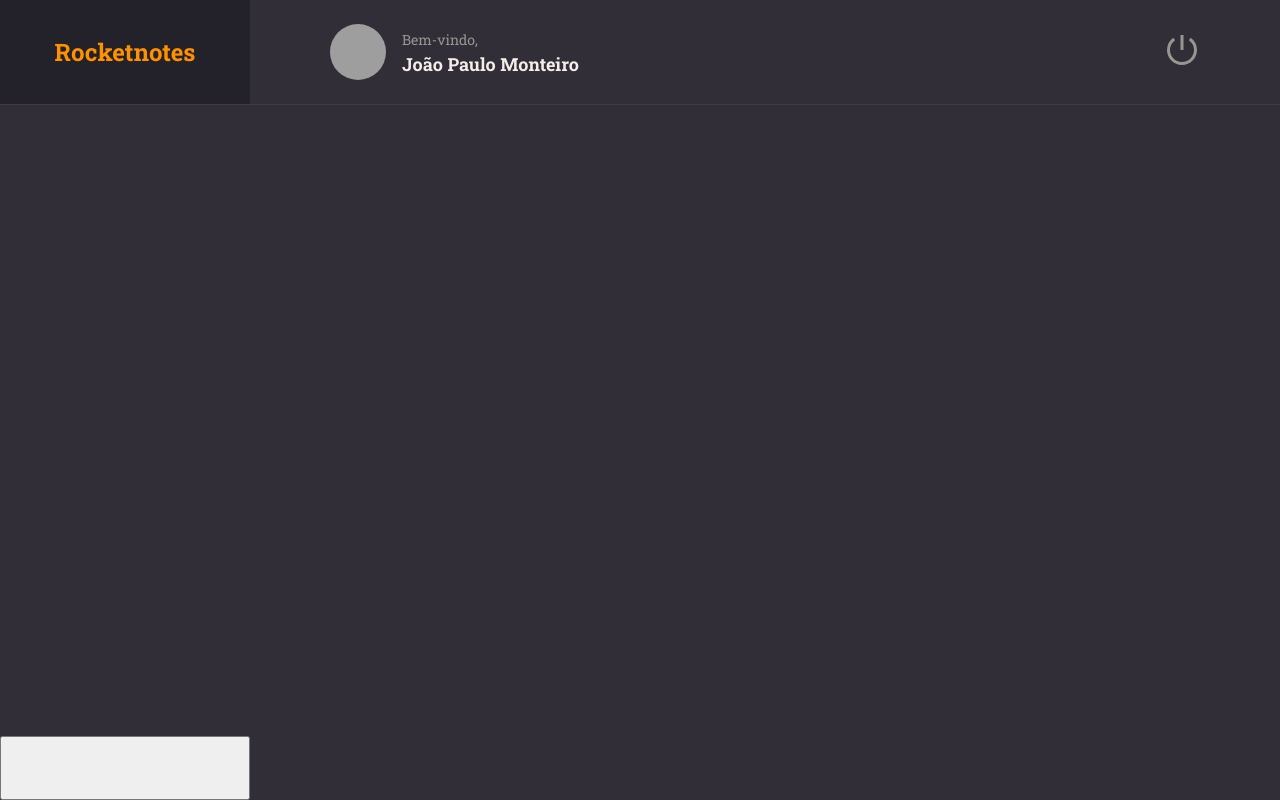
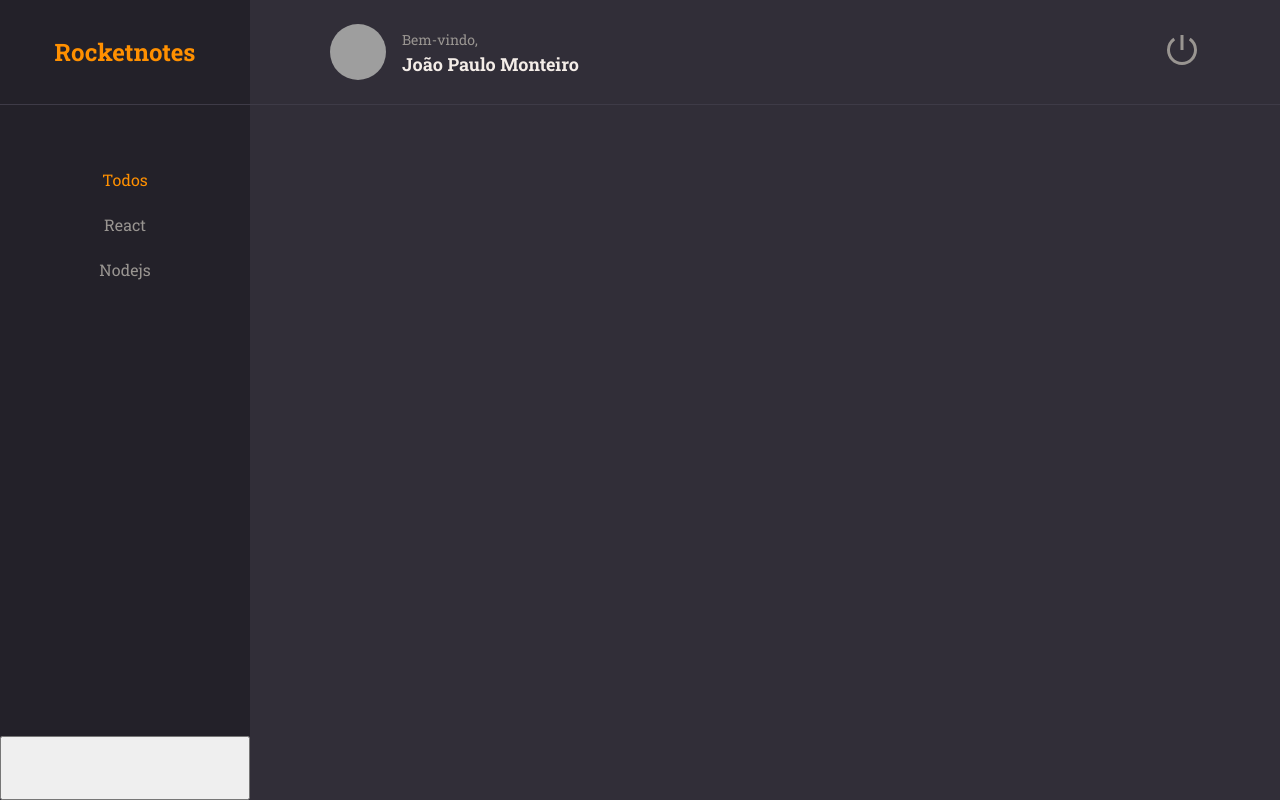
Before and after one commit to JMonteiroh/RocketNotes, a React (Vite) app: page / in a window 1280 px wide. Built offline with nearby package versions, Linux system fonts and the light colour scheme; grey boxes are pictures that could not be loaded.

Commit message:
added buttonText in menu

```diff
--- a/src/components/ButtonText/index.jsx
+++ b/src/components/ButtonText/index.jsx
@@ -1,9 +1,10 @@
 import { Container } from './style';
 
-export function ButtonText({ title, ...rest }) {
+export function ButtonText({ title, isActive = false, ...rest }) {
   return (
     <Container
       type="button"
+      isActive={isActive}
       {...rest}
     >
       {title}
--- a/src/components/ButtonText/style.js
+++ b/src/components/ButtonText/style.js
@@ -2,7 +2,7 @@
 
 export const Container = styled.button`
   background: none;
-  color:${({ theme }) => theme.COLORS.ORANGE};
+  color:${({ theme, isActive }) =>  isActive ? theme.COLORS.ORANGE : theme.COLORS.GRAY_100};
 
   border: none;
   font-size: 16px;
--- a/src/pages/Home/index.jsx
+++ b/src/pages/Home/index.jsx
@@ -1,6 +1,7 @@
 import { Container, Brand, Menu, Search, Content, NewNote } from './styles';
 
 import { Header } from '../../components/Header'
+import { ButtonText } from '../../components/ButtonText';
 
 export function Home () {
   return (
@@ -12,7 +13,9 @@
       <Header />
 
       <Menu>
-
+        <li><ButtonText title="Todos" isActive /></li>
+        <li><ButtonText title="React"/></li>
+        <li><ButtonText title="Nodejs"/></li>
       </Menu>
       <Search>
 
--- a/src/pages/Home/styles.js
+++ b/src/pages/Home/styles.js
@@ -36,6 +36,16 @@
 
 export const Menu = styled.ul`
   grid-area: menu;
+
+  background-color: ${({ theme }) => theme.COLORS.BACKGROUND_900};
+
+  padding-top: 64px;
+  text-align: center;
+
+  >li {
+    margin-bottom: 24px;
+  }
+
 `;
 
 export const Search = styled.div`
```
